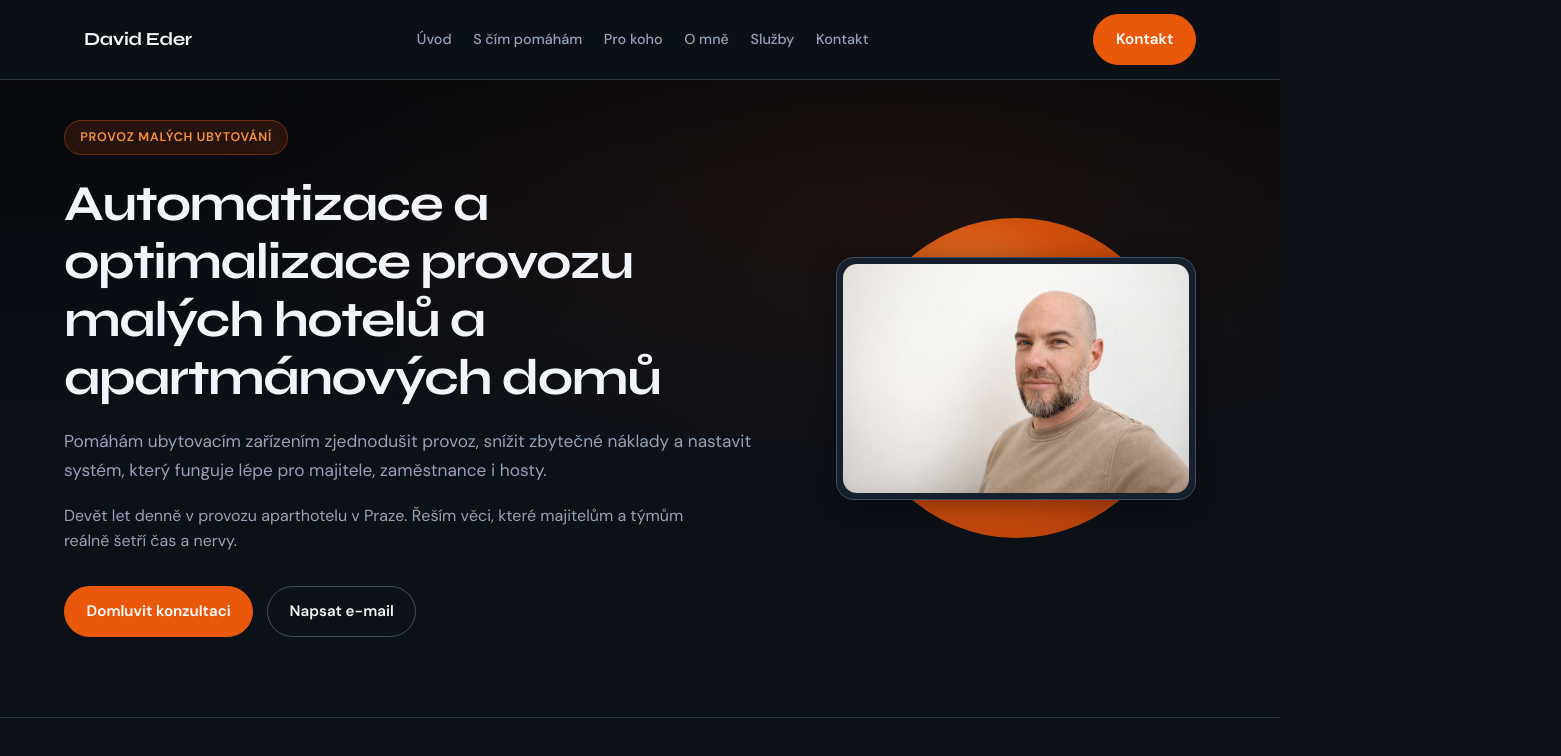
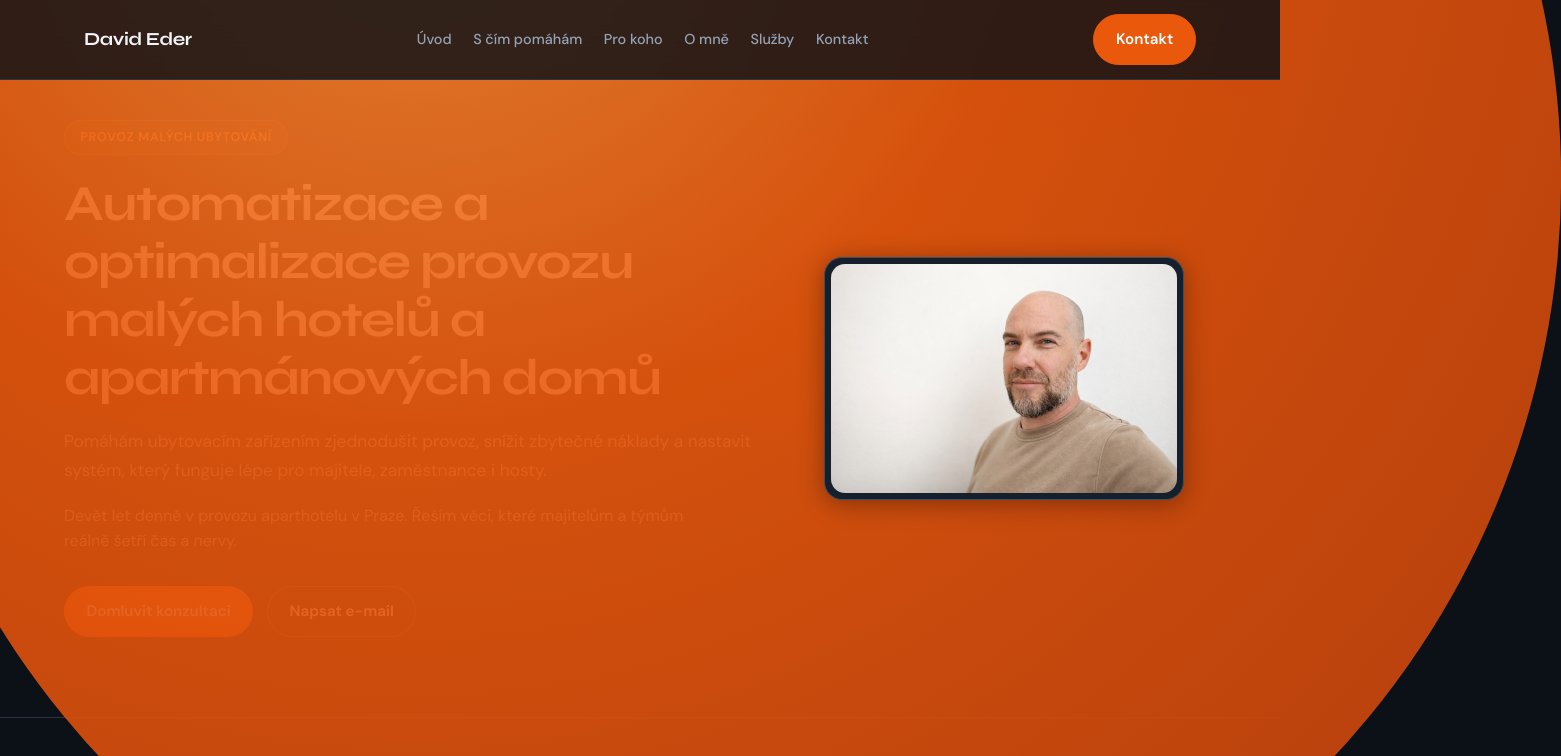
Before and after one commit to Noah-eu/David-Eder, a React (Vite) app: page / in a window 1280 px wide. Shown: the top 756 px of the page, 1561 px wide, since content can reach past the window. Built offline with nearby package versions, Linux system fonts and the light colour scheme.

Commit message:
style: larger hero glow circle, right bleed, half-back portrait
Made-with: Cursor

```diff
--- a/src/components/Hero.tsx
+++ b/src/components/Hero.tsx
@@ -25,10 +25,9 @@ export function Hero() {
             </div>
           </div>
           <div className="hero__portrait-wrap">
+            <div className="hero__portrait-glow" aria-hidden="true" />
             <div className="hero__portrait-stage">
               {portraitOk ? (
-                <>
-                  <div className="hero__portrait-glow" aria-hidden="true" />
                 <figure className="hero__portrait-frame">
                   <img
                     className="hero__portrait"
@@ -40,14 +39,10 @@ export function Hero() {
                     onError={() => setPortraitOk(false)}
                   />
                 </figure>
-                </>
               ) : (
-                <>
-                  <div className="hero__portrait-glow" aria-hidden="true" />
                 <div className="hero__portrait-placeholder" aria-hidden="true">
                   DE
                 </div>
-                </>
               )}
             </div>
           </div>
--- a/src/styles.css
+++ b/src/styles.css
@@ -32,6 +32,7 @@
 html {
   scroll-behavior: smooth;
   scroll-padding-top: calc(var(--header-h) + 1rem);
+  overflow-x: hidden;
 }
 
 body {
@@ -339,35 +340,53 @@ a:hover {
 }
 
 .hero__portrait-wrap {
+  position: relative;
   justify-self: center;
+  overflow: visible;
+  z-index: 0;
 }
 
 @media (min-width: 960px) {
   .hero__portrait-wrap {
     justify-self: end;
+    margin-right: clamp(0px, 2vw, 1.5rem);
   }
 }
 
 .hero__portrait-stage {
   position: relative;
+  z-index: 1;
   width: fit-content;
   max-width: min(100%, 360px);
   margin: 0 auto;
 }
 
+/* ~6× větší kruh, posun vpravo (cca 1/3 disku mimo obrazovku), výš — fotka sedí jen na „levé“ části disku */
 .hero__portrait-glow {
   position: absolute;
-  width: min(88vw, 320px);
-  height: min(88vw, 320px);
-  left: 50%;
-  top: 50%;
-  transform: translate(-50%, -50%);
-  border-radius: 50%;
-  background: radial-gradient(circle at 35% 35%, #fb923c 0%, var(--accent) 42%, var(--accent-dark) 100%);
-  opacity: 0.88;
   z-index: 0;
   pointer-events: none;
   filter: blur(0.5px);
+  opacity: 0.9;
+  border-radius: 50%;
+  background: radial-gradient(circle at 32% 28%, #fb923c 0%, var(--accent) 38%, var(--accent-dark) 100%);
+  --hero-glow-d: clamp(1320px, 132vw, 2280px);
+  width: var(--hero-glow-d);
+  height: var(--hero-glow-d);
+  top: 24%;
+  right: calc(-1 * var(--hero-glow-d) / 3);
+  left: auto;
+  /* Záporné X: víc disku zůstane „pod“ levou polovinou fotky; kladné by ho posouvalo doprava mimo obličej */
+  transform: translate(calc(-11% - 0.5rem), -58%);
+}
+
+@media (max-width: 959px) {
+  .hero__portrait-glow {
+    --hero-glow-d: clamp(780px, 195vw, 1320px);
+    top: 32%;
+    right: calc(-1 * var(--hero-glow-d) / 3.5);
+    transform: translate(calc(-8% - 0.25rem), -54%);
+  }
 }
 
 .hero__portrait-frame {
```
Lines whose indentation alone changed are shown as unchanged.
